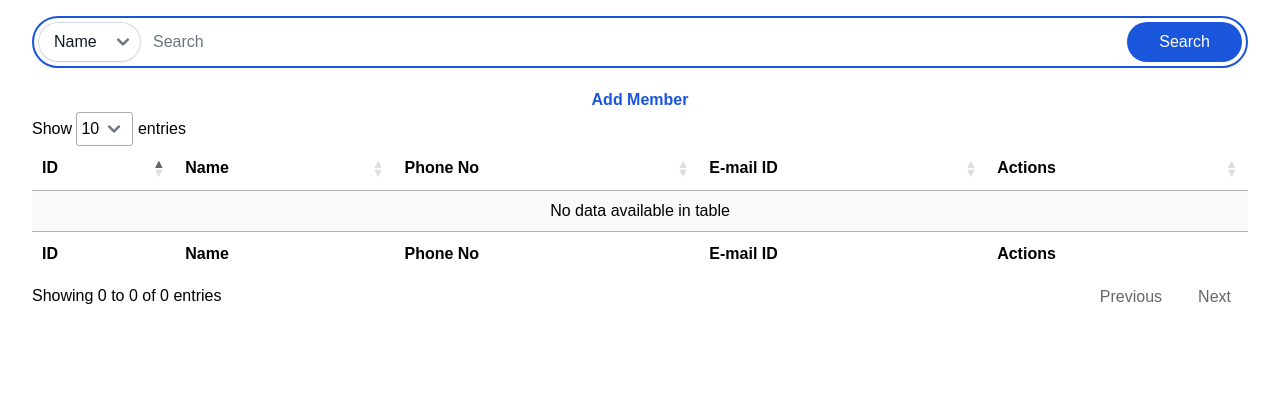
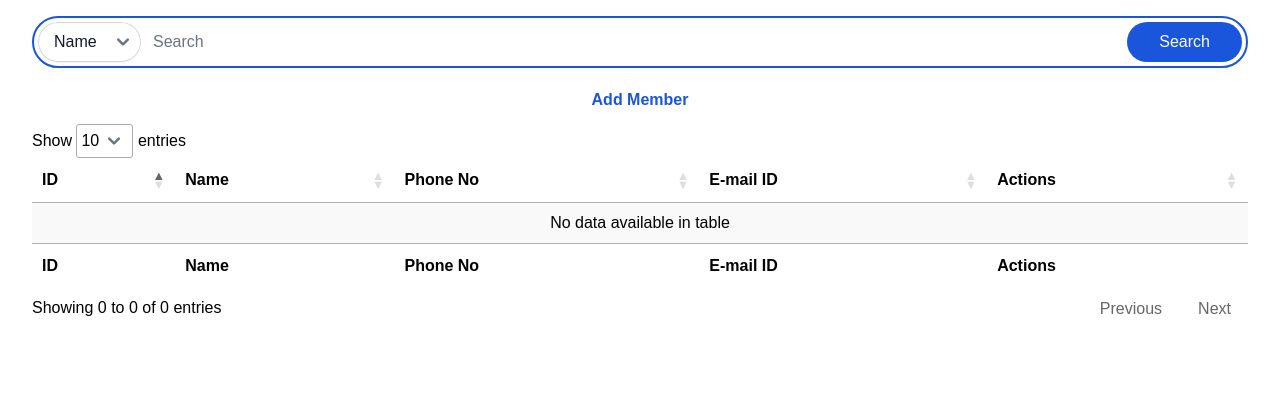
Before and after one commit to tanmoysrt/geenie, a Flask app: template templates/members/show.html in a window 1280 px wide. Shown: the part 84-504 px from the top of the page. Run offline with Flask 3, Linux system fonts and the light colour scheme; the template is opened without the code that fills it, so the values that code supplies are empty; some libraries are stand-ins or nearby versions.

Commit message:
chore: style update

```diff
--- a/static/css/style.css
+++ b/static/css/style.css
@@ -1459,6 +1459,10 @@ input:checked + .toggle-bg {
   margin-top: 1.5rem;
 }
 
+.mb-3 {
+  margin-bottom: 0.75rem;
+}
+
 .block {
   display: block;
 }
--- a/templates/members/show.html
+++ b/templates/members/show.html
@@ -30,7 +30,7 @@
   <!-- END Search bar -->
 
   <!-- Add/Import Member (text button) -->
-  <div class="mt-5 flex items-center justify-center">
+  <div class="mt-5 mb-3 flex items-center justify-center">
     <a class="font-bold text-blue-700" href="/members/new">Add Member</a>
   </div>
   <!-- END Add/Import Member -->
```
